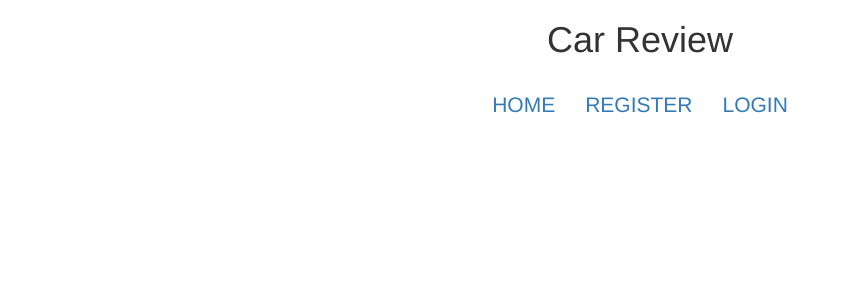
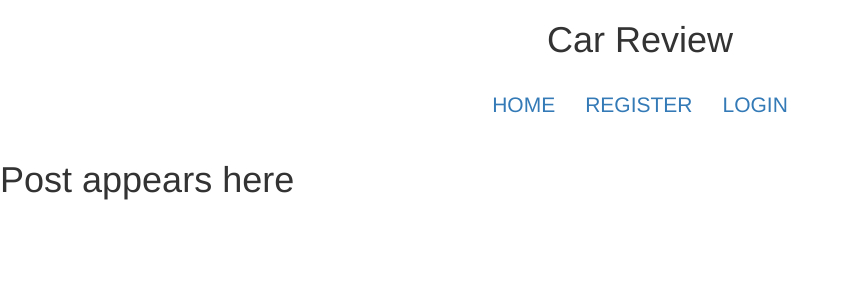
Before and after one commit to CliveC99/car-rating, a Django app: template templates/index.html in a window 1280 px wide. Shown: the top 300 px of the page, without its empty margins (0-847 px from the left). Run offline with Django 4.2, Linux system fonts and the light colour scheme; the template is opened without the code that fills it, so the values that code supplies are empty; some libraries are stand-ins or nearby versions.

Commit message:
Add views and a url to view the post on the home page

```diff
--- a/blog/urls.py
+++ b/blog/urls.py
@@ -1,7 +1,8 @@
 from . import views
 from django.urls import path
-
+from .views import view
 
 urlpatterns = [
-    path('', views.index, name='home')
+    #path('', views.index, name='home'),
+    path('', view.as_view(), name='home'),
 ]
--- a/templates/index.html
+++ b/templates/index.html
@@ -29,6 +29,13 @@
         </nav>
     </header>
 
+    <h1>Post appears here</h1>
+    <ul>
+    {% for post in object_list %}
+        <li>{{ post.title }} - {{ post.author }}<br/> {{ post.content }}<br/> {{ post.created_on }}</li>
+    {% endfor %}
+    </ul>
+
 </body>
 
 </html>
```
Also changed, not shown: blog/views.py (+8 -3 lines), db.sqlite3.
